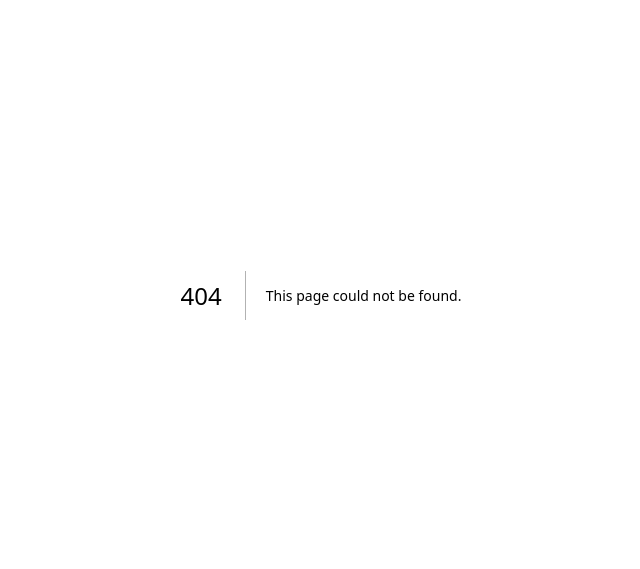
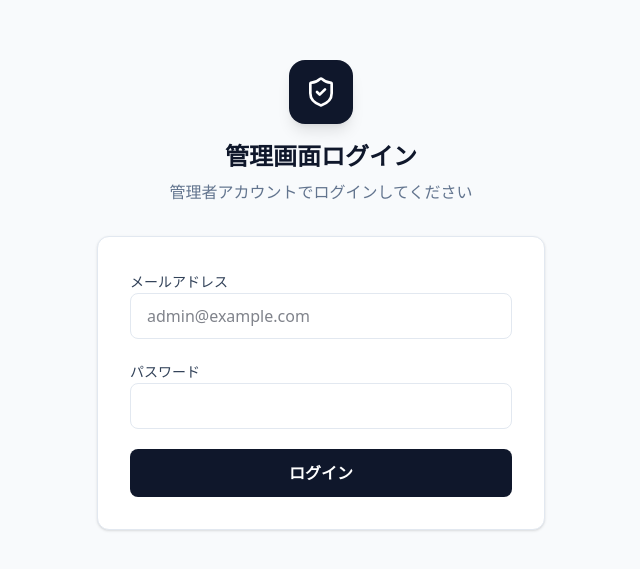
Before and after one commit to shinjitomonou-stack/two_admin, a Next.js app in the folder admin/: page /login in a window 1280 px wide. Before the commit this address had no page. Shown: the part 105-674 px from the top of the page, without its empty margins (319-959 px from the left). Built offline with nearby package versions, Linux system fonts and the light colour scheme.

Commit message:
Implement admin authentication: login page, middleware, actions, and schema

```diff
--- /dev/null
+++ b/admin/app/actions/auth.ts
@@ -0,0 +1,51 @@
+"use server";
+
+import { createClient } from "@/lib/supabase/server";
+import { redirect } from "next/navigation";
+import { revalidatePath } from "next/cache";
+
+export async function login(formData: FormData) {
+    const email = formData.get("email") as string;
+    const password = formData.get("password") as string;
+
+    if (!email || !password) {
+        return { error: "メールアドレスとパスワードを入力してください" };
+    }
+
+    const supabase = await createClient();
+
+    // 1. Sign in with Supabase Auth
+    const { data: authData, error: authError } = await supabase.auth.signInWithPassword({
+        email,
+        password,
+    });
+
+    if (authError || !authData.user) {
+        console.error("Admin login error:", authError);
+        return { error: "メールアドレスまたはパスワードが間違っています" };
+    }
+
+    // 2. Check if user exists in admin_users table
+    const { data: adminUser, error: adminError } = await supabase
+        .from("admin_users")
+        .select("id, role")
+        .eq("id", authData.user.id)
+        .single();
+
+    if (adminError || !adminUser) {
+        // User is authenticated but not an admin
+        await supabase.auth.signOut();
+        return { error: "管理者権限がありません" };
+    }
+
+    revalidatePath("/");
+    redirect("/");
+}
+
+export async function logout() {
+    const supabase = await createClient();
+    await supabase.auth.signOut();
+
+    revalidatePath("/");
+    redirect("/login");
+}
--- /dev/null
+++ b/admin/app/login/page.tsx
@@ -0,0 +1,85 @@
+"use client";
+
+import { useState } from "react";
+import { login } from "@/app/actions/auth";
+import { Loader2, ShieldCheck, AlertCircle } from "lucide-react";
+
+export default function AdminLoginPage() {
+    const [isLoading, setIsLoading] = useState(false);
+    const [error, setError] = useState<string | null>(null);
+
+    const handleSubmit = async (formData: FormData) => {
+        setIsLoading(true);
+        setError(null);
+
+        const result = await login(formData);
+
+        if (result?.error) {
+            setError(result.error);
+            setIsLoading(false);
+        }
+    };
+
+    return (
+        <div className="min-h-screen bg-slate-50 flex flex-col items-center justify-center p-4">
+            <div className="w-full max-w-md">
+                <div className="text-center mb-8">
+                    <div className="w-16 h-16 bg-slate-900 rounded-2xl flex items-center justify-center mx-auto mb-4 shadow-lg">
+                        <ShieldCheck className="w-8 h-8 text-white" />
+                    </div>
+                    <h1 className="text-2xl font-bold text-slate-900">管理画面ログイン</h1>
+                    <p className="text-slate-500 mt-2">管理者アカウントでログインしてください</p>
+                </div>
+
+                <div className="bg-white rounded-xl shadow-sm border border-slate-200 p-8">
+                    {error && (
+                        <div className="mb-6 p-4 bg-red-50 border border-red-100 text-red-600 text-sm rounded-lg flex items-start gap-2">
+                            <AlertCircle className="w-5 h-5 shrink-0" />
+                            <span>{error}</span>
+                        </div>
+                    )}
+
+                    <form action={handleSubmit} className="space-y-5">
+                        <div className="space-y-2">
+                            <label className="text-sm font-medium text-slate-700">メールアドレス</label>
+                            <input
+                                name="email"
+                                type="email"
+                                required
+                                autoComplete="email"
+                                placeholder="admin@example.com"
+                                className="w-full px-4 py-2.5 rounded-lg border border-slate-200 focus:outline-none focus:ring-2 focus:ring-slate-900/10 focus:border-slate-900 transition-all"
+                            />
+                        </div>
+
+                        <div className="space-y-2">
+                            <label className="text-sm font-medium text-slate-700">パスワード</label>
+                            <input
+                                name="password"
+                                type="password"
+                                required
+                                autoComplete="current-password"
+                                className="w-full px-4 py-2.5 rounded-lg border border-slate-200 focus:outline-none focus:ring-2 focus:ring-slate-900/10 focus:border-slate-900 transition-all"
+                            />
+                        </div>
+
+                        <button
+                            type="submit"
+                            disabled={isLoading}
+                            className="w-full bg-slate-900 text-white font-semibold py-3 rounded-lg hover:bg-slate-800 transition-colors disabled:opacity-70 flex items-center justify-center gap-2"
+                        >
+                            {isLoading ? (
+                                <>
+                                    <Loader2 className="w-5 h-5 animate-spin" />
+                                    ログイン中...
+                                </>
+                            ) : (
+                                "ログイン"
+                            )}
+                        </button>
+                    </form>
+                </div>
+            </div>
+        </div>
+    );
+}
--- a/admin/components/layout/AdminLayout.tsx
+++ b/admin/components/layout/AdminLayout.tsx
@@ -15,6 +15,7 @@ import {
 } from "lucide-react";
 import { cn } from "@/lib/utils";
 import { useState } from "react";
+import { logout } from "@/app/actions/auth";
 
 const sidebarItems = [
     { icon: LayoutDashboard, label: "ダッシュボード", href: "/" },
@@ -159,7 +160,10 @@ export default function AdminLayout({
                 </nav>
 
                 <div className="absolute bottom-4 left-4 right-4">
-                    <button className="flex items-center gap-3 px-3 py-2.5 w-full rounded-lg text-sm font-medium text-red-500 hover:bg-red-50 dark:hover:bg-red-950/30 transition-colors">
+                    <button
+                        onClick={() => logout()}
+                        className="flex items-center gap-3 px-3 py-2.5 w-full rounded-lg text-sm font-medium text-red-500 hover:bg-red-50 dark:hover:bg-red-950/30 transition-colors"
+                    >
                         <LogOut className="w-5 h-5" />
                         ログアウト
                     </button>
--- /dev/null
+++ b/admin/middleware.ts
@@ -0,0 +1,67 @@
+import { type NextRequest, NextResponse } from "next/server";
+import { createServerClient } from "@supabase/ssr";
+
+export async function middleware(request: NextRequest) {
+    let response = NextResponse.next({
+        request: {
+            headers: request.headers,
+        },
+    });
+
+    const supabase = createServerClient(
+        process.env.NEXT_PUBLIC_SUPABASE_URL!,
+        process.env.NEXT_PUBLIC_SUPABASE_ANON_KEY!,
+        {
+            cookies: {
+                getAll() {
+                    return request.cookies.getAll();
+                },
+                setAll(cookiesToSet) {
+                    cookiesToSet.forEach(({ name, value, options }) =>
+                        request.cookies.set(name, value)
+                    );
+                    response = NextResponse.next({
+                        request,
+                    });
+                    cookiesToSet.forEach(({ name, value, options }) =>
+                        response.cookies.set(name, value, options)
+                    );
+                },
+            },
+        }
+    );
+
+    // Refresh session if expired
+    const {
+        data: { user },
+    } = await supabase.auth.getUser();
+
+    // Protected routes logic
+    const isLoginPage = request.nextUrl.pathname === "/login";
+
+    // If not logged in and not on login page, redirect to login
+    if (!user && !isLoginPage) {
+        return NextResponse.redirect(new URL("/login", request.url));
+    }
+
+    // If logged in and on login page, redirect to dashboard
+    if (user && isLoginPage) {
+        return NextResponse.redirect(new URL("/", request.url));
+    }
+
+    return response;
+}
+
+export const config = {
+    matcher: [
+        /*
+         * Match all request paths except for the ones starting with:
+         * - _next/static (static files)
+         * - _next/image (image optimization files)
+         * - favicon.ico (favicon file)
+         * - api (API routes)
+         * - public files (svg, png, etc)
+         */
+        "/((?!_next/static|_next/image|favicon.ico|.*\\.(?:svg|png|jpg|jpeg|gif|webp)$).*)",
+    ],
+};
```
Also changed, not shown: 1 other file (tests, documents, lock files or other folders).
